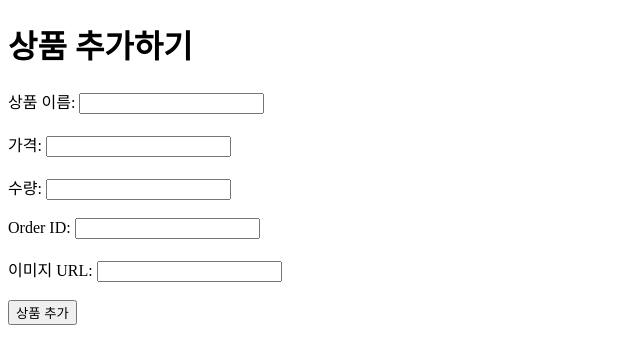
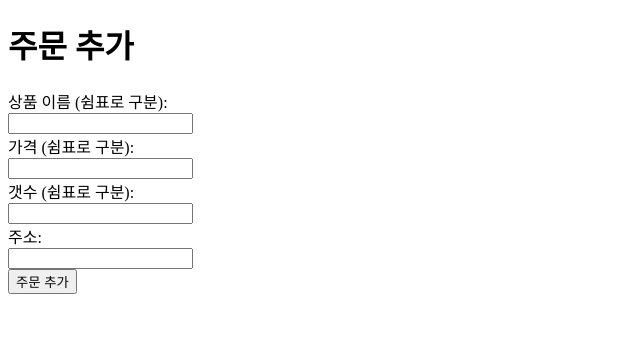
Before and after one commit to kimjihye058/2024-talking-market-backend, a website: page index.html in a window 1280 px wide. Shown: the whole page, without its empty margins (0-640 px from the left). Drawn offline with Linux system fonts and the light colour scheme.

Commit message:
[feat] order(총합) post 구현

```diff
--- a/index.html
+++ b/index.html
@@ -3,62 +3,70 @@
 <head>
   <meta charset="UTF-8">
   <meta name="viewport" content="width=device-width, initial-scale=1.0">
-  <title>상품 추가</title>
+  <title>주문 추가</title>
+  <script>
+    // 주문 추가 API 호출 함수
+    async function submitOrder() {
+      // 폼에서 입력된 값 가져오기
+      const names = document.getElementById('names').value.split(',');  // 상품 이름 배열 (쉼표로 구분)
+      const prices = document.getElementById('prices').value.split(',').map(price => parseFloat(price.trim()));  // 가격 배열
+      const counts = document.getElementById('counts').value.split(',').map(count => parseInt(count.trim()));  // 갯수 배열
+      const address = document.getElementById('address').value;  // 사용자 주소
+
+      // 데이터가 모두 입력되었는지 확인
+      if (!names || !prices || !counts || !address) {
+        alert("모든 필드를 입력해주세요.");
+        return;
+      }
+
+      // POST 요청을 보내는 코드
+      const response = await fetch('http://localhost:4000/order', {
+        method: 'POST',
+        headers: {
+          'Content-Type': 'application/json',
+        },
+        body: JSON.stringify({
+          names,
+          prices,
+          counts,
+          address
+        }),
+      });
+
+      // 응답 처리
+      if (response.ok) {
+        const data = await response.json();
+        alert(`주문이 성공적으로 추가되었습니다. 주문 ID: ${data.orderId}`);
+      } else {
+        alert('서버 오류: 주문을 추가할 수 없습니다.');
+      }
+    }
+  </script>
 </head>
 <body>
-  <h1>상품 추가하기</h1>
-  <form id="productForm">
-    <label for="name">상품 이름:</label>
-    <input type="text" id="name" name="name" required><br><br>
+  <h1>주문 추가</h1>
 
-    <label for="price">가격:</label>
-    <input type="number" id="price" name="price" required><br><br>
-
-    <label for="count">수량:</label>
-    <input type="number" id="count" name="count" required><br><br>
-
-    <label for="order_id">Order ID:</label>
-    <input type="text" id="order_id" name="order_id" required><br><br>
-
-    <label for="img_url">이미지 URL:</label>
-    <input type="text" id="img_url" name="img_url" required><br><br>
-
-    <button type="submit">상품 추가</button>
+  <form onsubmit="event.preventDefault(); submitOrder();">
+    <div>
+      <label for="names">상품 이름 (쉼표로 구분):</label><br>
+      <input type="text" id="names" name="names" required>
+    </div>
+    <div>
+      <label for="prices">가격 (쉼표로 구분):</label><br>
+      <input type="text" id="prices" name="prices" required>
+    </div>
+    <div>
+      <label for="counts">갯수 (쉼표로 구분):</label><br>
+      <input type="text" id="counts" name="counts" required>
+    </div>
+    <div>
+      <label for="address">주소:</label><br>
+      <input type="text" id="address" name="address" required>
+    </div>
+    <div>
+      <button type="submit">주문 추가</button>
+    </div>
   </form>
 
-  <script>
-    const form = document.getElementById('productForm');
-    form.addEventListener('submit', async (event) => {
-      event.preventDefault();
-
-      const name = document.getElementById('name').value;
-      const price = document.getElementById('price').value;
-      const count = document.getElementById('count').value;
-      const order_id = document.getElementById('order_id').value;  // 사용자 입력을 받는 부분
-      const img_url = document.getElementById('img_url').value;
-
-      const response = await fetch('http://localhost:4000/select_product', {
-        method: 'POST',
-        headers: {
-          'Content-Type': 'application/json',  // 요청 헤더에 JSON 형식 지정
-        },
-        body: JSON.stringify({
-          name,
-          price,
-          count,
-          order_id,  // 서버로 보내는 body에 order_id 포함
-          img_url
-        })
-      });
-
-      if (response.ok) {
-        const data = await response.json();
-        alert('상품이 성공적으로 추가되었습니다!');
-      } else {
-        const error = await response.text();
-        alert('에러: ' + error);
-      }
-    });
-  </script>
 </body>
 </html>
```
Also changed, not shown: app.js (+36 -0 lines).
